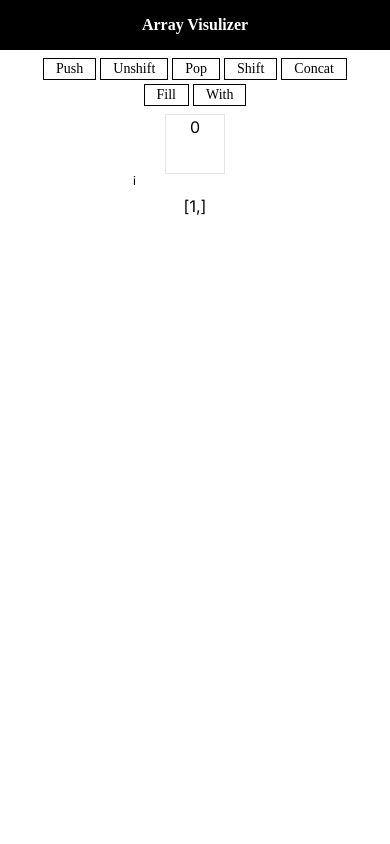
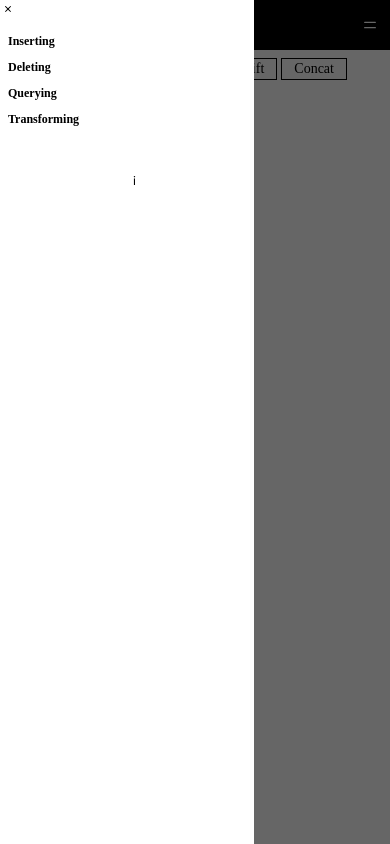
Before and after one commit to JaimeenMakavana/Array-Visulizer, a Next.js app: page / in a window 390 px wide. Built offline with nearby package versions, Linux system fonts and the light colour scheme; a web font is replaced by a local one.

Commit message:
mobile menu added

```diff
--- a/package.json
+++ b/package.json
@@ -12,6 +12,7 @@
     "next": "14.2.3",
     "react": "^18",
     "react-dom": "^18",
+    "react-icons": "^5.2.1",
     "react-toastify": "^10.0.5"
   },
   "devDependencies": {
--- a/src/components/Home/FillComponent.tsx
+++ b/src/components/Home/FillComponent.tsx
@@ -16,7 +16,7 @@ const FillComponent = ({
       <div className="flex flex-wrap justify-center">
         {Arr.length > 0 &&
           Arr?.map((ele: any, index: number) => (
-            <div key={ele.label} className="flex flex-col">
+            <div key={ele.label} className="flex flex-col relative">
               <div
                 className={`size-[60px] border text-center ${
                   ele.isFill && "bg-black text-white"
@@ -26,9 +26,7 @@ const FillComponent = ({
               </div>
               <div className="text-center text-xs relative">
                 {index === 0 && (
-                  <p className="absolute bottom-0 -left-8 text-xs -top-[1px]">
-                    index
-                  </p>
+                  <p className="bottom-0 -left-8 text-xs -top-[1px]">index</p>
                 )}
               </div>
             </div>
--- a/src/components/Navbar.tsx
+++ b/src/components/Navbar.tsx
@@ -1,9 +1,61 @@
-import React from "react";
+"use client";
+import { useRouter } from "next/navigation";
+import React, { useEffect, useState } from "react";
+import { IoIosClose } from "react-icons/io";
+import { TbMenu } from "react-icons/tb";
+
+const List = ({ name, URL }: { name: string; URL: string }) => {
+  const router = useRouter();
+  return (
+    <li
+      onClick={() => router.push(URL)}
+      className=" m-2 play2 cursor-pointer text-black relative group"
+    >
+      <span className="absolute bottom-0 left-0 w-0 h-[1px] bg-black group-hover:w-[70%] group-hover:transition-all duration-500 "></span>
+      {name}
+    </li>
+  );
+};
 
 const Navbar = () => {
+  const [MobileMenuToggle, setMobileMenuToggle] = useState(false);
+
+  useEffect(() => {
+    if (MobileMenuToggle) {
+      document.body.classList.add("no-scroll");
+    } else {
+      document.body.classList.remove("no-scroll");
+    }
+  }, [MobileMenuToggle]);
   return (
-    <div className="fixed inset-x-0 bg-black playwrite text-white h-[50px] flex justify-center items-center font-semibold">
-      Array Visulizer
+    <div className="fixed inset-x-0 bg-black playwrite text-white h-[50px] flex justify-between items-center font-semibold px-3">
+      <p>Array Visulizer</p>
+      <TbMenu
+        className=" text-white md:hidden"
+        onClick={() => setMobileMenuToggle(!MobileMenuToggle)}
+      />
+
+      {/* mobile menu: */}
+      <div
+        className={`${
+          MobileMenuToggle && "hidden"
+        } fixed inset-0 bg-black/60 md:hidden`}
+      >
+        <div className={`w-[65%] bg-white h-full`}>
+          <button
+            className=" text-black"
+            onClick={() => setMobileMenuToggle(!MobileMenuToggle)}
+          >
+            <IoIosClose className=" text-black" />
+          </button>
+          <ol className=" text-[12px]">
+            <List name="Inserting" URL="/" />
+            <List name="Deleting" URL="/delete" />
+            <List name="Querying" URL="/query" />
+            <List name="Transforming" URL="/transform" />
+          </ol>
+        </div>
+      </div>
     </div>
   );
 };
```
Also changed, not shown: 1 other file (tests, documents, lock files or other folders).
